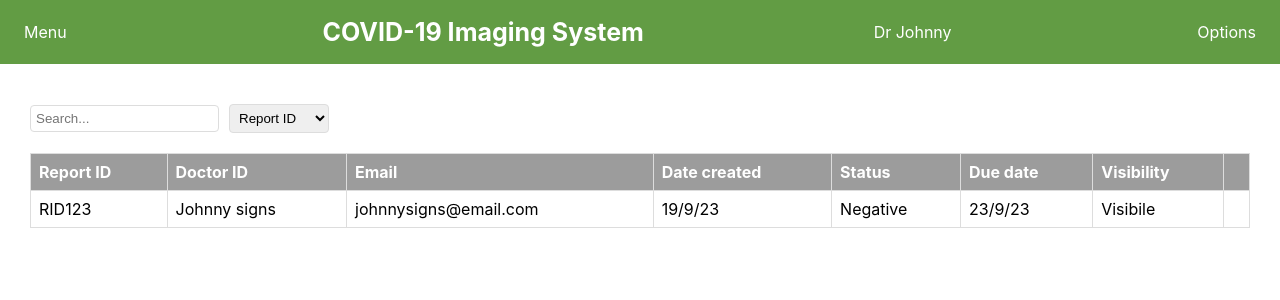
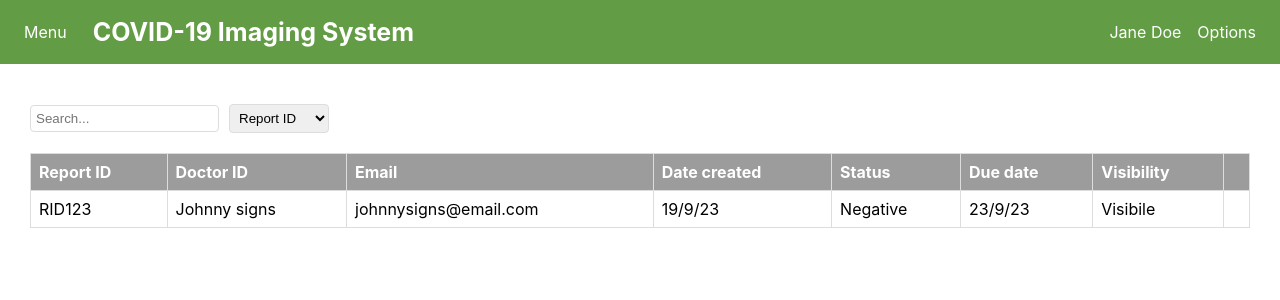
Before and after one commit to kithefedeshepe/Frontend-FYP, a React (Create React App) app: page /PatientMainPage in a window 1280 px wide. Shown: the top 300 px of the page. Built offline with nearby package versions, Linux system fonts and the light colour scheme.

Commit message:
doctor & patient mainPage v5

```diff
--- a/src/DoctorMainPage/DoctorMainPage.css
+++ b/src/DoctorMainPage/DoctorMainPage.css
@@ -87,7 +87,7 @@
 
 /* Align right-text and dropdown-button to the right */
 .drName {
-  /*margin-left: auto;  Push these elements to the right */
+  margin-left: auto;
 }
 
 
--- a/src/PatientMainPage/PatientMainPage.css
+++ b/src/PatientMainPage/PatientMainPage.css
@@ -89,7 +89,6 @@
 
   /* Align right-text and dropdown-button to the right */
   .patientName {
-    /*margin: 5px;
     margin-left: auto; /* Push these elements to the right */
   }
 
--- a/src/PatientMainPage/PatientMainPage.jsx
+++ b/src/PatientMainPage/PatientMainPage.jsx
@@ -28,7 +28,7 @@ function PatientMainPage() {
           </div>
         </div>
         <div className="header">COVID-19 Imaging System</div>
-        <div className="drName">Dr Johnny</div>
+        <div className="patientName">Jane Doe</div>
         <div class="dropdown">
           <button class="dropbtn">Options
             <i class="fa fa-caret-down"></i>
```
